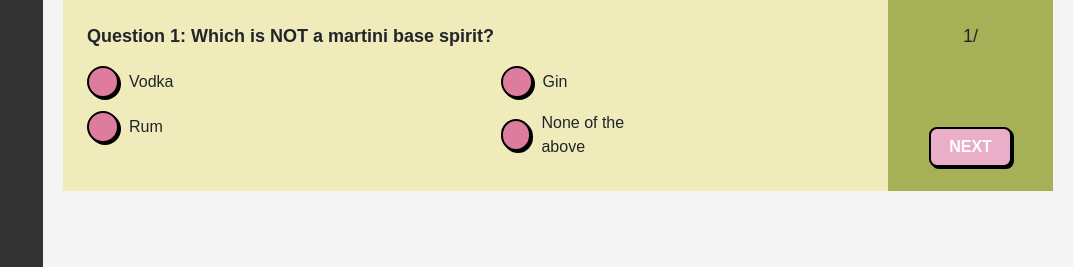
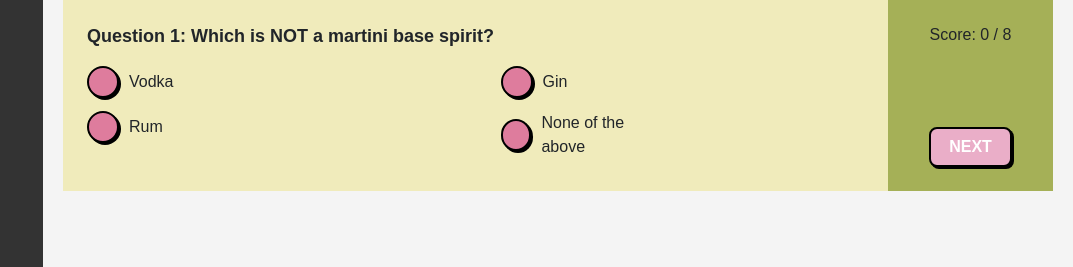
Before and after one commit to Franc1sD/Martini-Mentor, a Flask app: page /quiz/1 in a window 1280 px wide. Shown: the part 533-800 px from the top of the page, without its empty margins (207-1280 px from the left). Run offline with Flask 3, Linux system fonts and the light colour scheme; some libraries are stand-ins or nearby versions.

Commit message:
fixed the scoring system (quiz)

```diff
--- a/app.py
+++ b/app.py
@@ -1,8 +1,9 @@
-from flask import Flask, request, jsonify, render_template, url_for
+from flask import Flask, request, jsonify, render_template, url_for, session
 import json
 import os
 
 app = Flask(__name__)
+app.secret_key = 'super-secret-key-1234567890'
 
 LEARN_FILE = os.path.join(os.path.dirname(__file__), 'data', 'learn.json')
 QUIZ_FILE = os.path.join(os.path.dirname(__file__), 'data', 'quiz.json')
@@ -42,8 +43,13 @@
         return "Question not found.", 404
     question = quiz_data[id]
 
+    # if request.method == "GET":
+    #     score = session.get("score", 0)
+    #     return render_template("quiz.html", question=question, question_id=id)
     if request.method == "GET":
-        return render_template("quiz.html", question=question, question_id=id)
+        # Get score from session (default to 0)
+        score = session.get("score", 0)
+        return render_template("quiz.html", question=question, question_id=id, total_questions=len(quiz_data), score=score)
     if request.method == "POST":
         answer = request.form.get("answer")
         print(f"[DEBUG] Received answer: {answer}")
@@ -52,11 +58,14 @@
         quiz_data[id]['is_correct'] = is_correct
         save_data(QUIZ_FILE, quiz_data)
 
+        if is_correct:
+            session["score"] = session.get("score", 0) + 1
+
         next_id = str(int(id) + 1)
         if next_id in quiz_data:
-            return jsonify({"next_question": url_for("quiz", id=next_id), "is_correct": is_correct})
+            return jsonify({"next_question": url_for("quiz", id=next_id), "is_correct": is_correct, "score": session["score"]})
         else:
-            return jsonify({"next_question": url_for("result"), "is_correct": is_correct})
+            return jsonify({"next_question": url_for("result"), "is_correct": is_correct, "score": session["score"]})
 
 
 
--- a/templates/quiz.html
+++ b/templates/quiz.html
@@ -40,8 +40,8 @@
             </div>
 
             <div class="col-2 quiz-right d-flex flex-column align-items-center justify-content-between p-4">
-                <div class="question-count">
-                    {{ question_id }}/{{ total_questions }}
+                <div class="score-display">
+                    Score: {{ score }} / {{ total_questions }}
                 </div>
                 <button type="button" id="submit-answer" class="next-btn mt-auto">NEXT</button>
             </div>
```
